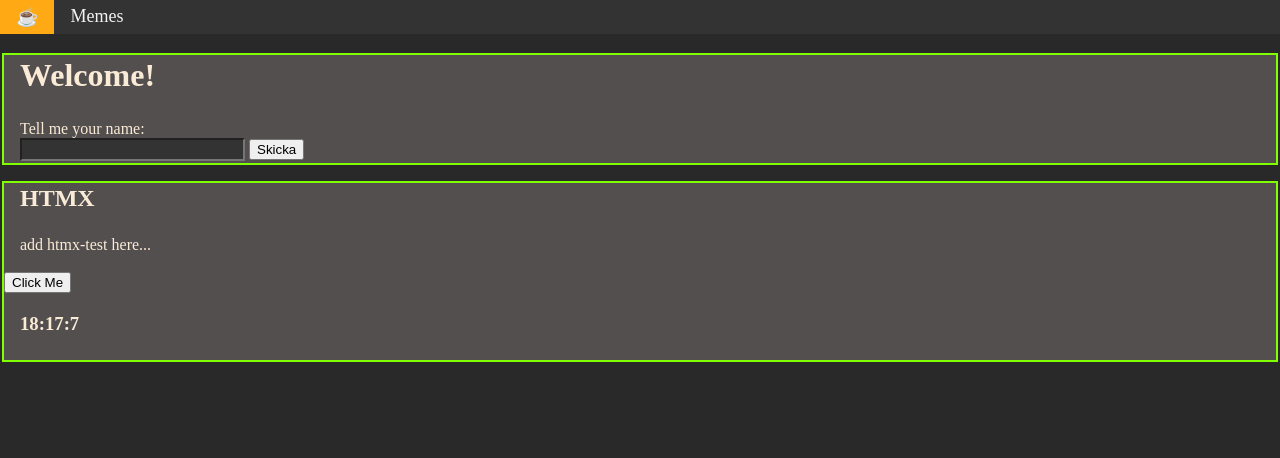
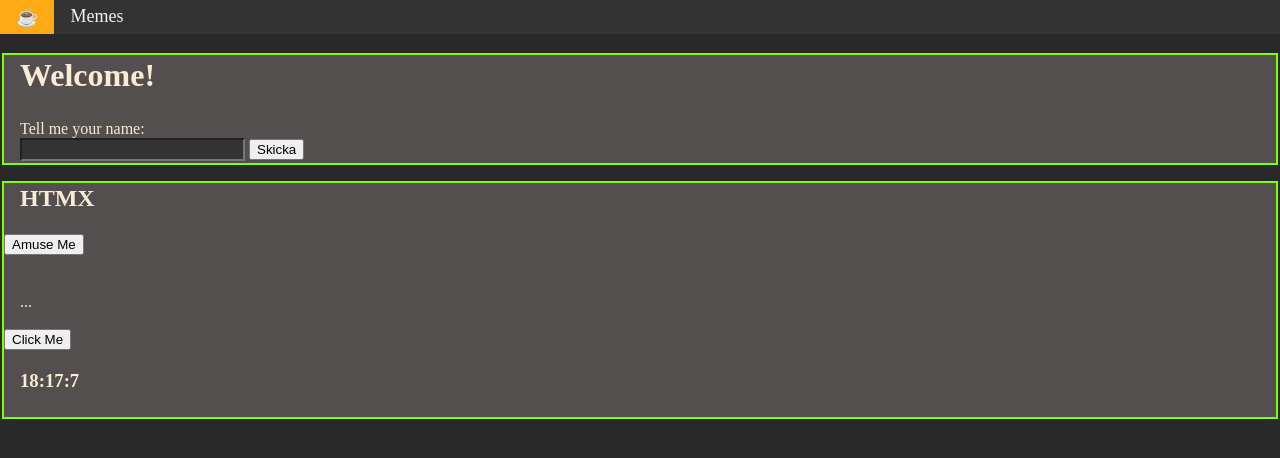
Before and after one commit to eklownr/PySite.API, a Flask app: page / in a window 1280 px wide. Shown: the top 458 px of the page. Run offline with Flask 3, Linux system fonts and the light colour scheme; some libraries are stand-ins or nearby versions.

Commit message:
Amuse Me</button>

```diff
--- a/flask_app/templates/home.html
+++ b/flask_app/templates/home.html
@@ -13,7 +13,19 @@
     <div class="block">
         <h2>HTMX</h2>
             <div className='block'>
-                <p>add htmx-test here...</p>
+
+                <script src="https://unpkg.com/htmx.org@1.7.0"></script>
+
+                <button
+                hx-get="https://v2.jokeapi.dev/joke/Any?format=txt&safe-mode"
+                hx-target="#output2"
+                >Amuse Me</button>
+
+                <p id="output2"></p>
+
+
+
+                <p>...</p>
                 <button
                 hx-post="/info"
                 hx-select="#swaped"
```
